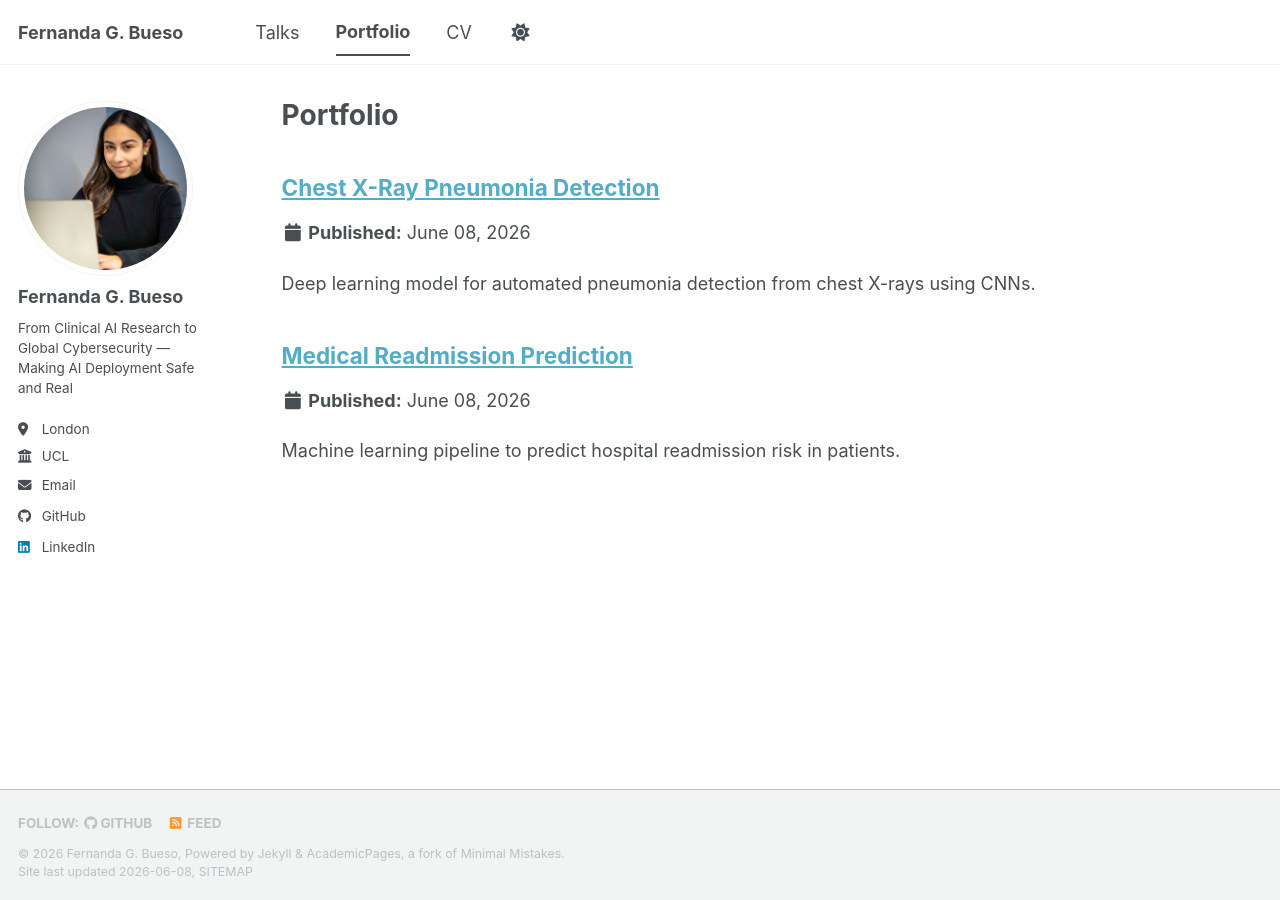
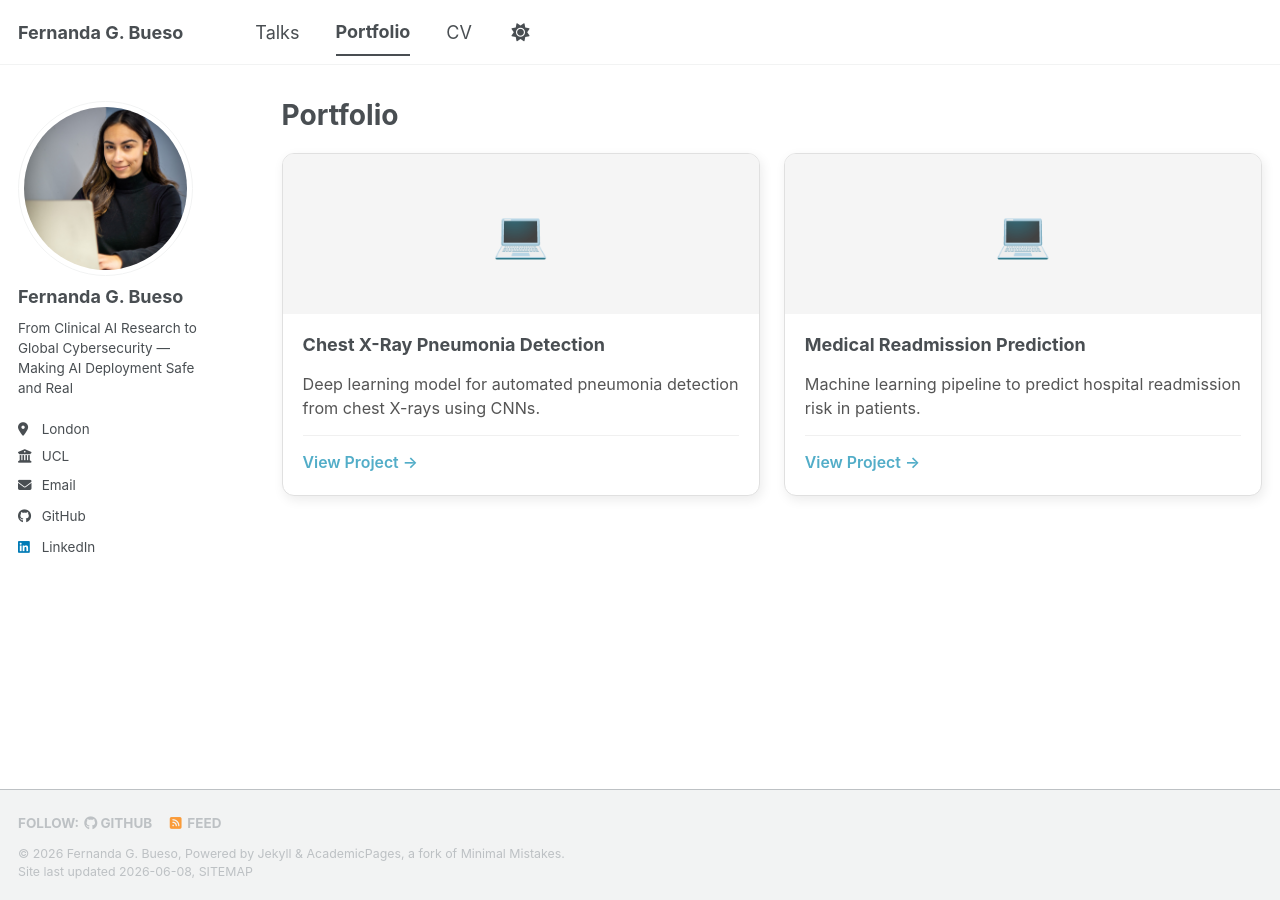
Before and after one commit to ferbueso/ferbueso.github.io, a Jekyll site: the page built from _pages/portfolio.html, in a window 1280 px wide. Built offline with Jekyll 4.4.1, drawn with Linux system fonts in a browser that asks for light colours; a script bundle is joined from its source files by our own code; library files that are not in the unit come from our copies.

Commit message:
Add portfolio grid layout and styling

```diff
--- a/_pages/portfolio.html
+++ b/_pages/portfolio.html
@@ -5,9 +5,105 @@ permalink: /portfolio/
 author_profile: true
 ---
 
-{% include base_path %}
 
+<style>
+.portfolio-grid {
+  display: grid;
+  grid-template-columns: repeat(2, 1fr);
+  gap: 24px;
+  margin-top: 24px;
+}
+.portfolio-card {
+  border: 1px solid #e0e0e0;
+  border-radius: 12px;
+  overflow: hidden;
+  box-shadow: 2px 4px 12px rgba(0,0,0,0.08);
+  transition: transform 0.2s ease, box-shadow 0.2s ease;
+  background: #fff;
+}
+.portfolio-card:hover {
+  transform: translateY(-4px);
+  box-shadow: 4px 8px 20px rgba(0,0,0,0.12);
+}
+.portfolio-card-image {
+  width: 100%;
+  height: 160px;
+  object-fit: cover;
+  display: block;
+}
+.portfolio-card-image-placeholder {
+  width: 100%;
+  height: 160px;
+  background: #f5f5f5;
+  display: flex;
+  align-items: center;
+  justify-content: center;
+  font-size: 2.5em;
+}
+.portfolio-card-body {
+  padding: 20px;
+}
+.portfolio-card-body h3 {
+  margin-top: 0;
+  margin-bottom: 8px;
+  font-size: 1em;
+}
+.portfolio-card-body p {
+  color: #555;
+  font-size: 0.9em;
+  margin-bottom: 14px;
+}
+.tag {
+  display: inline-block;
+  background: #f0f0f0;
+  border-radius: 6px;
+  padding: 3px 10px;
+  font-size: 0.78em;
+  margin: 2px;
+  color: #333;
+}
+.card-footer {
+  margin-top: 14px;
+  padding-top: 12px;
+  border-top: 1px solid #f0f0f0;
+}
+.card-footer a {
+  text-decoration: none;
+  font-weight: 600;
+  font-size: 0.88em;
+}
+@media (max-width: 600px) {
+  .portfolio-grid { grid-template-columns: 1fr; }
+}
+</style>
 
-{% for post in site.portfolio %}
-  {% include archive-single.html %}
-{% endfor %}
+<div class="portfolio-grid">
+  {% for post in site.portfolio %}
+  <div class="portfolio-card">
+
+    {% if post.image %}
+    <img class="portfolio-card-image" src="{{ post.image }}" alt="{{ post.title }}">
+    {% else %}
+    <div class="portfolio-card-image-placeholder">💻</div>
+    {% endif %}
+
+    <div class="portfolio-card-body">
+      <h3>{{ post.title }}</h3>
+      <p>{{ post.excerpt }}</p>
+
+      {% if post.tags %}
+      <div>
+        {% for tag in post.tags %}
+        <span class="tag">{{ tag }}</span>
+        {% endfor %}
+      </div>
+      {% endif %}
+
+      <div class="card-footer">
+        <a href="{{ post.url }}">View Project →</a>
+      </div>
+    </div>
+
+  </div>
+  {% endfor %}
+</div>
```
